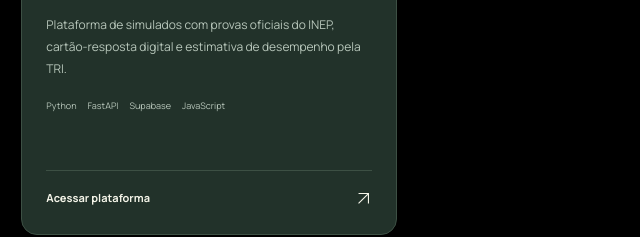
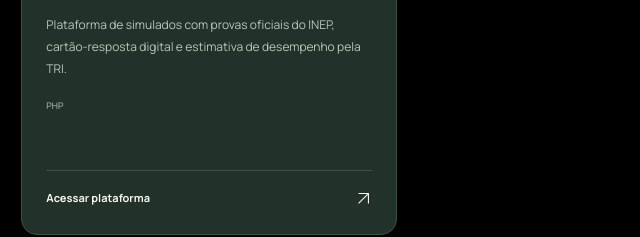
Before and after one commit to ArthurHenrique-eng/ArthurHenrique-eng.github.io, a plain HTML site: page index.html in a window 1280 px wide. Shown: the part 1802-2039 px from the top of the page, 431-1071 px from the left. Drawn offline with Linux system fonts and the light colour scheme.

Commit message:
Corrige tecnologia do ENEM TRI para PHP

```diff
--- a/index.html
+++ b/index.html
@@ -280,7 +280,7 @@
     <div class="project-card__heading"><h3>ENEM TRI</h3><span class="project-type">PESSOAL</span></div>
     <div class="scope" aria-label="Camadas do projeto"><span>Dados</span><span>Backend</span><span>Interface</span></div>
     <p>Plataforma de simulados com provas oficiais do INEP, cartão-resposta digital e estimativa de desempenho pela TRI.</p>
-    <ul class="tags" aria-label="Tecnologias"><li>Python</li><li>FastAPI</li><li>Supabase</li><li>JavaScript</li></ul>
+    <ul class="tags" aria-label="Tecnologia"><li>PHP</li></ul>
     <a class="project-link" href="https://enemtri.onrender.com" target="_blank" rel="noopener noreferrer">Acessar plataforma <svg class="icon" aria-hidden="true"><use href="#arrow-up-right" /></svg></a>
   </div>
 </article></div>
```
